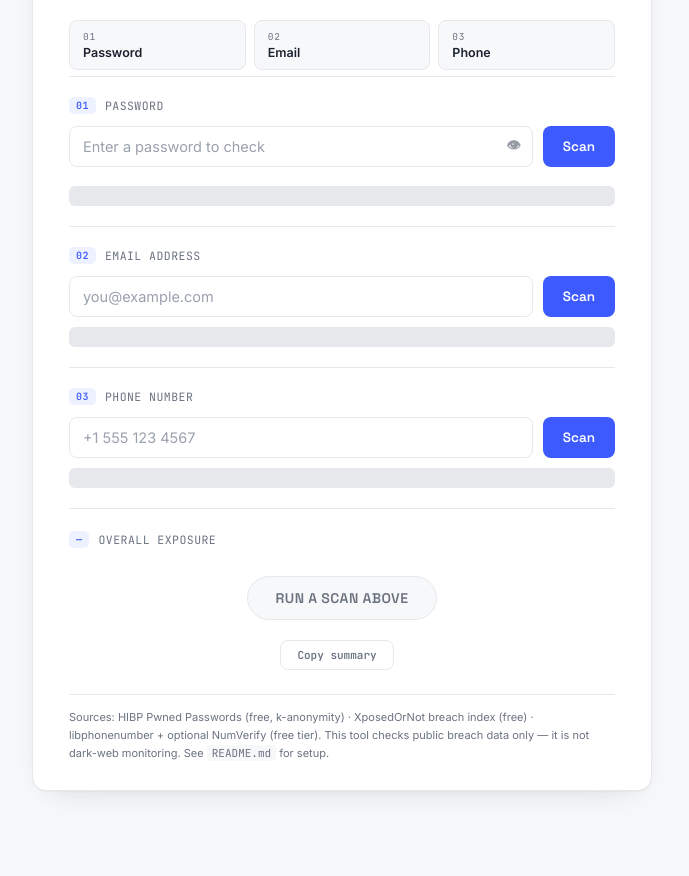
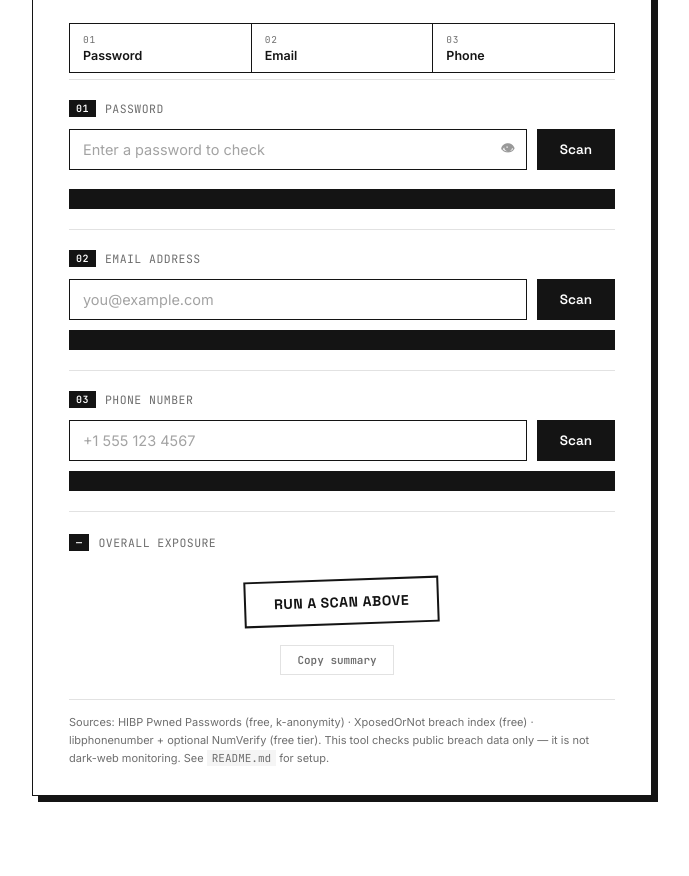
Before and after one commit to GAGANANAIR/exposure-check, a website: page public/index.html in a window 1280 px wide. Shown: the part 212-1088 px from the top of the page, without its empty margins (298-987 px from the left). Drawn offline with Linux system fonts and the light colour scheme.

Commit message:
design: black/white base with warm red accent, hard-edge card style

```diff
--- a/public/style.css
+++ b/public/style.css
@@ -1,15 +1,15 @@
 :root{
-  --bg: #f7f8fa;
+  --bg: #ffffff;
   --panel: #ffffff;
-  --ink: #1c2230;
-  --muted: #6b7280;
-  --accent: #3d5afe;
-  --accent-soft: #eef1ff;
-  --clear: #1a9c6b;
-  --clear-soft: #e6f7f0;
-  --exposed: #d64545;
-  --exposed-soft: #fdeceb;
-  --rule: #e6e8ec;
+  --ink: #141414;
+  --muted: #6e6e6e;
+  --accent: #b3311d;
+  --accent-soft: #fbebe8;
+  --clear: #141414;
+  --clear-soft: #f2f2f2;
+  --exposed: #b3311d;
+  --exposed-soft: #fbebe8;
+  --rule: #e2e2e2;
   --display: 'Space Grotesk', sans-serif;
   --mono: 'JetBrains Mono', monospace;
   --body: 'Inter', sans-serif;
@@ -24,7 +24,7 @@ body{
   padding: 48px 20px 80px;
 }
 
-.aurora, .grid-overlay{ display:none; } /* not used in the simplified theme */
+.aurora, .grid-overlay{ display:none; }
 
 /* ===================== Main sheet ===================== */
 .sheet{
@@ -32,44 +32,43 @@ body{
   width: 100%;
   max-width: 620px;
   padding: 40px 36px 28px;
-  border: 1px solid var(--rule);
-  border-radius: 14px;
-  box-shadow: 0 1px 2px rgba(20,20,30,0.04), 0 12px 32px -18px rgba(20,20,30,0.18);
+  border: 1px solid var(--ink);
+  border-radius: 0;
+  box-shadow: 6px 6px 0 var(--ink);
   position: relative;
 }
 
 .sheet-head{ margin-bottom: 6px; }
 .case-no{
-  font-family: var(--mono); font-size: 11px; letter-spacing: 0.1em;
+  font-family: var(--mono); font-size: 11px; letter-spacing: 0.12em;
   color: var(--accent); display:flex; align-items:center; gap:8px; margin-bottom:12px;
-  text-transform: uppercase;
+  text-transform: uppercase; font-weight:600;
 }
-.pulse-dot{
-  width:6px; height:6px; border-radius:50%; background: var(--accent);
-}
+.pulse-dot{ width:6px; height:6px; border-radius:50%; background: var(--accent); }
 
 h1{
-  font-family: var(--display); font-weight: 600; font-size: 30px; margin: 0 0 8px;
+  font-family: var(--display); font-weight: 700; font-size: 32px; margin: 0 0 8px;
   letter-spacing: -0.01em; color: var(--ink);
 }
 .grad-text{ color: var(--accent); }
 .subhead{ color: var(--muted); font-size: 14.5px; line-height:1.6; margin:0 0 4px; max-width: 460px; }
 
 /* ===================== Folder-tab progress ===================== */
-.folder-tabs{ display:flex; gap:8px; margin-top:24px; }
+.folder-tabs{ display:flex; gap:0; margin-top:26px; }
 .folder-tab{
   flex:1; display:flex; flex-direction:column; align-items:flex-start; gap:2px;
-  padding:9px 13px; background: var(--bg);
-  border: 1px solid var(--rule); border-radius: 8px;
-  transition: border-color 0.15s ease, background 0.15s ease;
+  padding:9px 13px; background: #fff;
+  border: 1px solid var(--ink); border-left: none;
+  transition: background 0.15s ease;
 }
-.folder-tab.active{ border-color: var(--accent); background: var(--accent-soft); }
-.folder-tab.done{ border-color: var(--clear); background: var(--clear-soft); }
-.folder-tab.exposed{ border-color: var(--exposed); background: var(--exposed-soft); }
+.folder-tab:first-child{ border-left: 1px solid var(--ink); }
+.folder-tab.active{ background: var(--accent-soft); }
+.folder-tab.done{ background: var(--clear-soft); }
+.folder-tab.exposed{ background: var(--exposed-soft); }
 .tab-num{ font-family: var(--mono); font-size:9.5px; letter-spacing:0.08em; color: var(--muted); }
 .tab-name{ font-family: var(--body); font-size:12.5px; font-weight:600; color: var(--ink); }
-.folder-tab.done .tab-name{ color: var(--clear); }
-.folder-tab.exposed .tab-name{ color: var(--exposed); }
+.folder-tab.done .tab-name{ color: var(--ink); }
+.folder-tab.exposed .tab-name{ color: var(--accent); }
 
 /* ===================== Intake sections ===================== */
 .intake{ padding: 20px 0; border-top: 1px solid var(--rule); }
@@ -79,34 +78,34 @@ h1{
   display:flex; align-items:center; gap:9px; margin-bottom:12px; text-transform:uppercase;
 }
 .tag{
-  font-family: var(--mono); font-size:10px; padding: 2px 7px; border-radius:5px;
-  background: var(--accent-soft); color: var(--accent); font-weight:600;
+  font-family: var(--mono); font-size:10px; padding: 2px 7px; border-radius:0;
+  background: var(--ink); color: #fff; font-weight:600;
 }
 
 .intake-row{ display:flex; gap:10px; }
 input{
   font-family: var(--body); font-size: 14.5px; color: var(--ink);
   background: #fff;
-  border: 1px solid var(--rule); border-radius: 8px;
+  border: 1px solid var(--ink); border-radius: 0;
   padding: 11px 13px; flex:1;
-  transition: border-color 0.15s ease, box-shadow 0.15s ease;
+  transition: box-shadow 0.15s ease;
 }
-input::placeholder{ color: #9aa1ad; }
+input::placeholder{ color: #a3a3a3; }
 input:focus{
-  outline:none; border-color: var(--accent);
-  box-shadow: 0 0 0 3px var(--accent-soft);
+  outline:none;
+  box-shadow: 3px 3px 0 var(--accent);
 }
 
 button{
   font-family: var(--display); font-weight:600; font-size: 13.5px;
-  padding: 11px 20px; border-radius: 8px; border:none; cursor:pointer;
-  background: var(--accent);
+  padding: 11px 22px; border-radius: 0; border:1px solid var(--ink); cursor:pointer;
+  background: var(--ink);
   color: #fff;
   transition: background 0.15s ease, transform 0.1s ease;
 }
-button:hover{ background: #2d47e0; }
-button:active{ transform: translateY(1px); }
-button:disabled{ opacity:0.5; cursor:not-allowed; }
+button:hover{ background: var(--accent); border-color: var(--accent); }
+button:active{ transform: translate(2px, 2px); }
+button:disabled{ opacity:0.4; cursor:not-allowed; }
 
 @media (max-width: 560px){
   .intake-row{ flex-direction: column; }
@@ -128,10 +127,10 @@ button:disabled{ opacity:0.5; cursor:not-allowed; }
   height:0; opacity:0; overflow:hidden; transition: height 0.2s ease, opacity 0.2s ease;
 }
 .strength-meter.show{ height:18px; opacity:1; }
-.strength-bar{ flex:1; height:5px; background: var(--rule); border-radius:3px; overflow:hidden; }
+.strength-bar{ flex:1; height:5px; background: var(--rule); overflow:hidden; }
 .strength-fill{
-  height:100%; width:0%; border-radius:3px; background: var(--exposed);
-  transition: width 0.2s ease, background 0.2s ease;
+  height:100%; width:0%; background: var(--accent);
+  transition: width 0.2s ease;
 }
 .strength-label{
   font-family: var(--mono); font-size:10.5px; color: var(--muted); white-space:nowrap; min-width:58px;
@@ -140,21 +139,21 @@ button:disabled{ opacity:0.5; cursor:not-allowed; }
 /* ===================== Result area + reveal ===================== */
 .result{ position:relative; min-height: 20px; margin-top: 10px; font-size: 13.5px; }
 .result-text{ position:relative; z-index:1; color: var(--muted); }
-.result.clear .result-text{ color: var(--clear); }
-.result.exposed .result-text{ color: var(--exposed); }
-.result .detail{ display:block; font-size:12px; color: var(--muted); margin-top:3px; }
+.result.clear .result-text{ color: var(--ink); font-weight:600; }
+.result.exposed .result-text{ color: var(--accent); font-weight:600; }
+.result .detail{ display:block; font-size:12px; color: var(--muted); margin-top:3px; font-weight:400; }
 
 .redaction-bar{
-  position:absolute; inset:0; border-radius:6px; z-index:2;
+  position:absolute; inset:0; border-radius:0; z-index:2;
   display:flex; align-items:center; padding:0 10px;
   font-family: var(--mono); font-size:12px; color: transparent;
-  background: var(--rule);
+  background: var(--ink);
   transition: transform 0.4s ease, opacity 0.4s ease;
   overflow:hidden;
 }
 .redaction-bar.scanning::after{
   content:''; position:absolute; top:0; left:-60%; width:55%; height:100%;
-  background: linear-gradient(90deg, transparent, rgba(255,255,255,0.6), transparent);
+  background: linear-gradient(90deg, transparent, rgba(255,255,255,0.5), transparent);
   animation: scan 1.1s ease-in-out infinite;
 }
 @keyframes scan{ 0%{ left:-60%; } 100%{ left:120%; } }
@@ -167,18 +166,19 @@ button:disabled{ opacity:0.5; cursor:not-allowed; }
 /* ===================== Verdict badge ===================== */
 .verdict{ display:flex; justify-content:center; padding: 16px 0; }
 .stamp{
-  font-family: var(--display); font-weight:600; font-size: 14px; letter-spacing:0.03em;
-  padding: 12px 28px; border-radius: 999px;
-  border: 1px solid var(--rule); color: var(--muted);
-  background: var(--bg);
+  font-family: var(--display); font-weight:700; font-size: 14px; letter-spacing:0.04em;
+  padding: 12px 28px; border-radius: 0;
+  border: 2px solid var(--ink); color: var(--ink);
+  background: #fff;
 }
-.stamp.clear{ color: var(--clear); background: var(--clear-soft); border-color: var(--clear); }
-.stamp.exposed{ color: var(--exposed); background: var(--exposed-soft); border-color: var(--exposed); }
+.stamp.clear{ color: var(--ink); background: #fff; border-color: var(--ink); }
+.stamp.exposed{ color: #fff; background: var(--accent); border-color: var(--accent); }
 .stamp.animate-in{ animation: stampPop 0.3s ease; }
 @keyframes stampPop{
-  0%{ transform: scale(0.85); opacity:0; }
-  100%{ transform: scale(1); opacity:1; }
+  0%{ transform: scale(0.85) rotate(-2deg); opacity:0; }
+  100%{ transform: scale(1) rotate(-2deg); opacity:1; }
 }
+.stamp{ transform: rotate(-2deg); }
 .stamp.all-clear-pulse{ animation: allClearGlow 0.7s ease 1; }
 @keyframes allClearGlow{
   0%,100%{ box-shadow: none; }
@@ -194,14 +194,14 @@ button:disabled{ opacity:0.5; cursor:not-allowed; }
   font-family: var(--mono); font-size:11px; padding:7px 16px;
   background: transparent; color: var(--muted); border:1px solid var(--rule);
 }
-.copy-btn:hover{ background: var(--bg); color: var(--ink); }
-.copy-confirm{ font-family: var(--mono); font-size:10.5px; color: var(--clear); opacity:0; transition: opacity 0.2s ease; }
+.copy-btn:hover{ background: #f5f5f5; color: var(--ink); border-color: var(--ink); }
+.copy-confirm{ font-family: var(--mono); font-size:10.5px; color: var(--accent); opacity:0; transition: opacity 0.2s ease; }
 .copy-confirm.show{ opacity:1; }
 
 /* ===================== Footer ===================== */
 .sheet-foot{ margin-top: 18px; border-top: 1px solid var(--rule); padding-top:14px; }
 .sheet-foot p{ font-size: 11px; color: var(--muted); line-height:1.6; margin:0; }
-.sheet-foot code{ font-family: var(--mono); background: var(--bg); padding:1px 5px; border-radius:4px; }
+.sheet-foot code{ font-family: var(--mono); background: #f5f5f5; padding:1px 5px; }
 
 button:focus-visible, input:focus-visible, .copy-btn:focus-visible{
   outline: 2px solid var(--accent); outline-offset: 2px;
```
